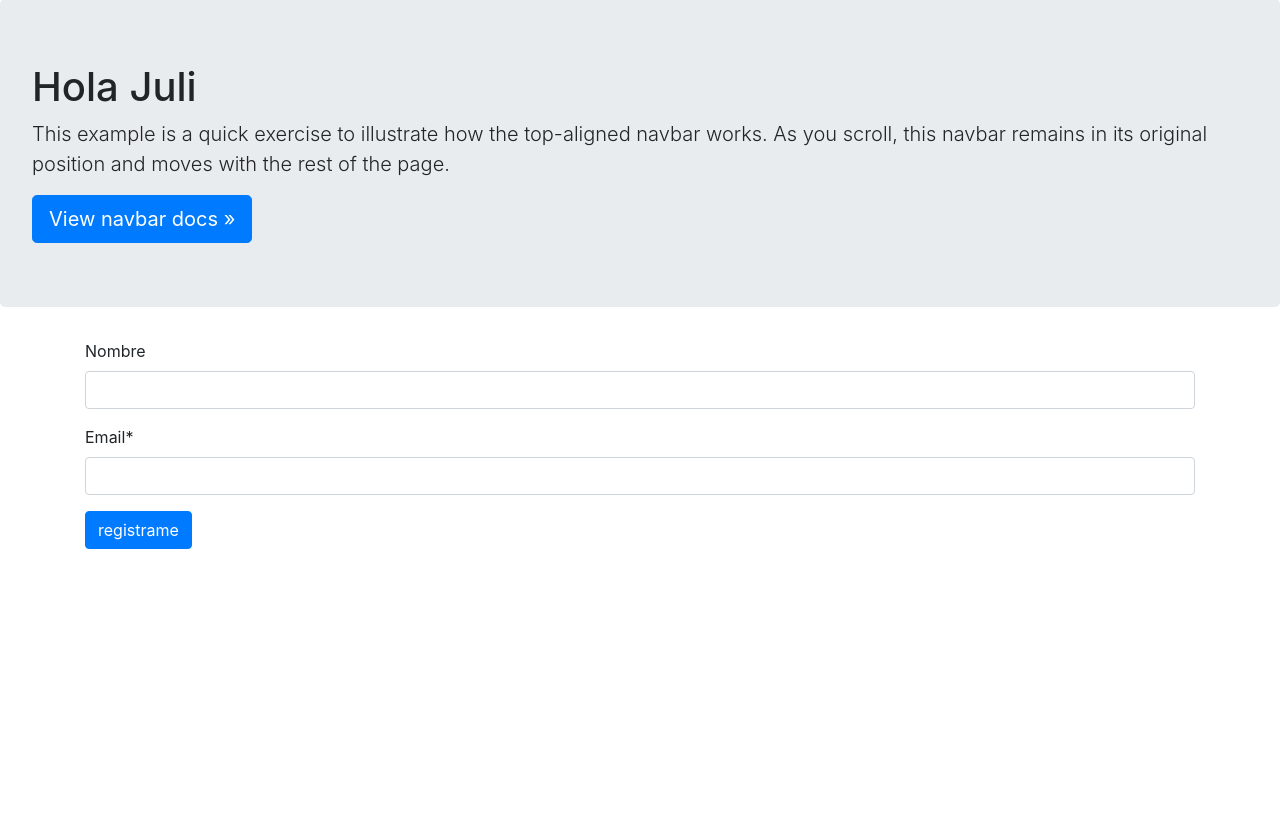
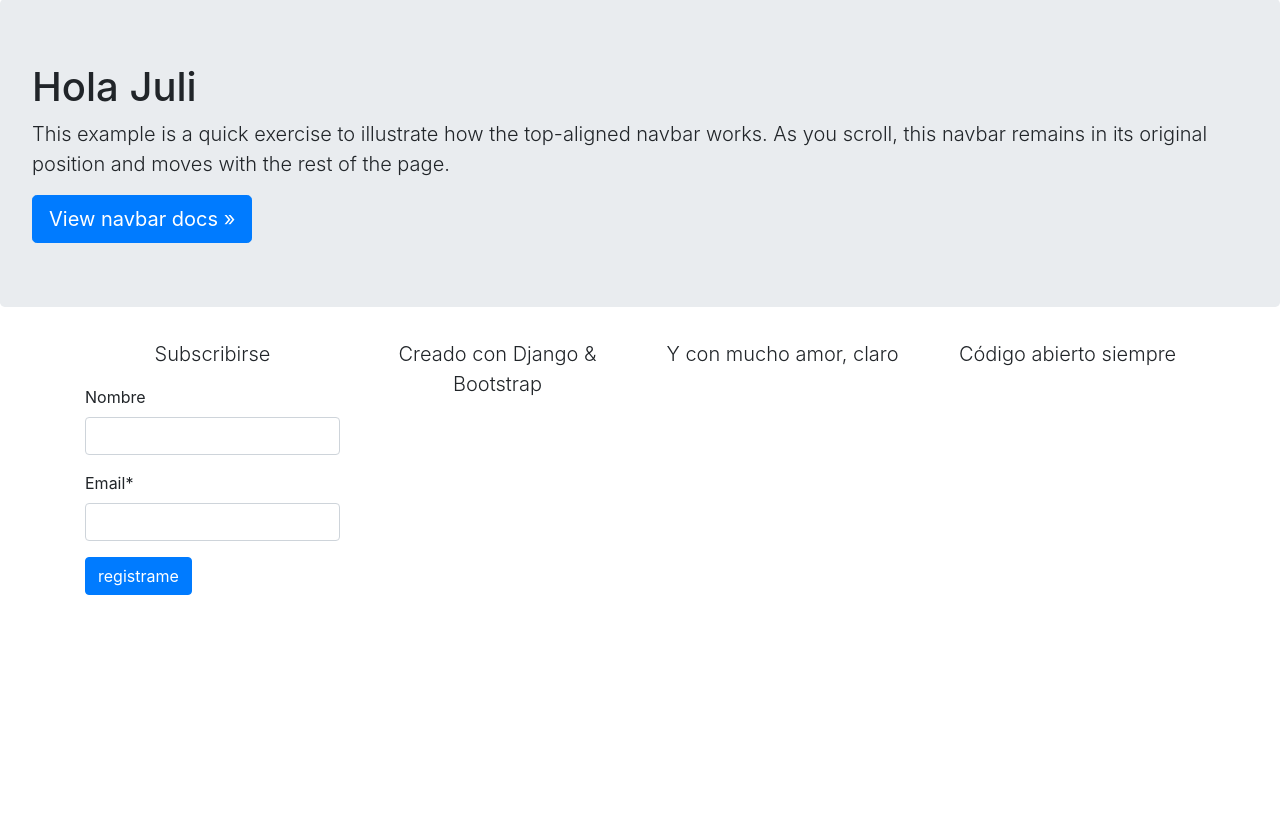
Before and after one commit to DarioZubaray/ProbarPythonDjango-1.10, a Django app: page / in a window 1280 px wide. Shown: the part 81-916 px from the top of the page. Run offline with Django 3.2, Linux system fonts and the light colour scheme; some libraries are stand-ins or nearby versions.

Commit message:
agregando estilo css personalizado

```diff
--- /dev/null
+++ b/src/static_pro/static/css/custom.css
@@ -0,0 +1,3 @@
+.text-align-center {
+    text-align: center;
+}
--- a/src/templates/head_css.html
+++ b/src/templates/head_css.html
@@ -21,3 +21,5 @@
     </style>
     <!-- Custom styles for this template -->
     <link href="{% static 'css/navbar-top.css' %}" rel="stylesheet">
+
+    <link href="{% static 'css/custom.css' %}" rel="stylesheet">
--- a/src/templates/inicio.html
+++ b/src/templates/inicio.html
@@ -12,8 +12,22 @@
 {% endblock %}
 
 {% block content %}
-<form method="POST" action="">{% csrf_token %}
-    {{ el_form | crispy }}
-    <input class="btn btn-primary" type="submit" value="registrame">
-</form>
+<div class="row">
+    <div class="col-sm-3 col-xs-12 float-right">
+        <p class="lead text-align-center">Subscribirse</p>
+        <form method="POST" action="">{% csrf_token %}
+            {{ el_form | crispy }}
+            <input class="btn btn-primary" type="submit" value="registrame">
+        </form>
+    </div>
+    <div class="col-sm-3">
+        <p class="lead text-align-center">Creado con Django & Bootstrap</p>
+    </div>
+    <div class="col-sm-3">
+        <p class="lead text-align-center">Y con mucho amor, claro</p>
+    </div>
+    <div class="col-sm-3">
+        <p class="lead text-align-center">Código abierto siempre</p>
+    </div>
+</div>
 {% endblock %}
```
Also changed, not shown: 1 other file.
